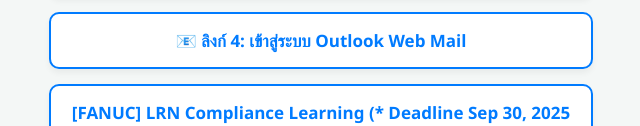
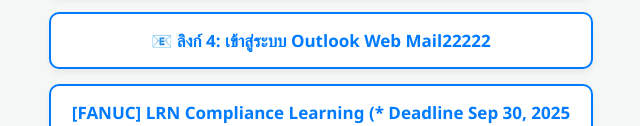
Before and after one commit to macweerachai/fanuc-hyperlinks, a plain HTML site: page index.html in a window 1280 px wide. Shown: the part 406-532 px from the top of the page, without its empty margins (341-981 px from the left). Drawn offline with Linux system fonts and the light colour scheme.

Commit message:
Update index.html

```diff
--- a/index.html
+++ b/index.html
@@ -86,7 +86,7 @@
         </a>
 
         <a href="https://outlook.office.com/" class="link-button" target="_blank">
-            📧 ลิงก์ 4: เข้าสู่ระบบ Outlook Web Mail
+            📧 ลิงก์ 4: เข้าสู่ระบบ Outlook Web Mail22222
         </a>
 
         <a href="https://fanuc-jp-console.lrn.com" class="link-button" target="_blank">						[FANUC] LRN Compliance Learning (* Deadline Sep 30, 2025 *)</a>
```
